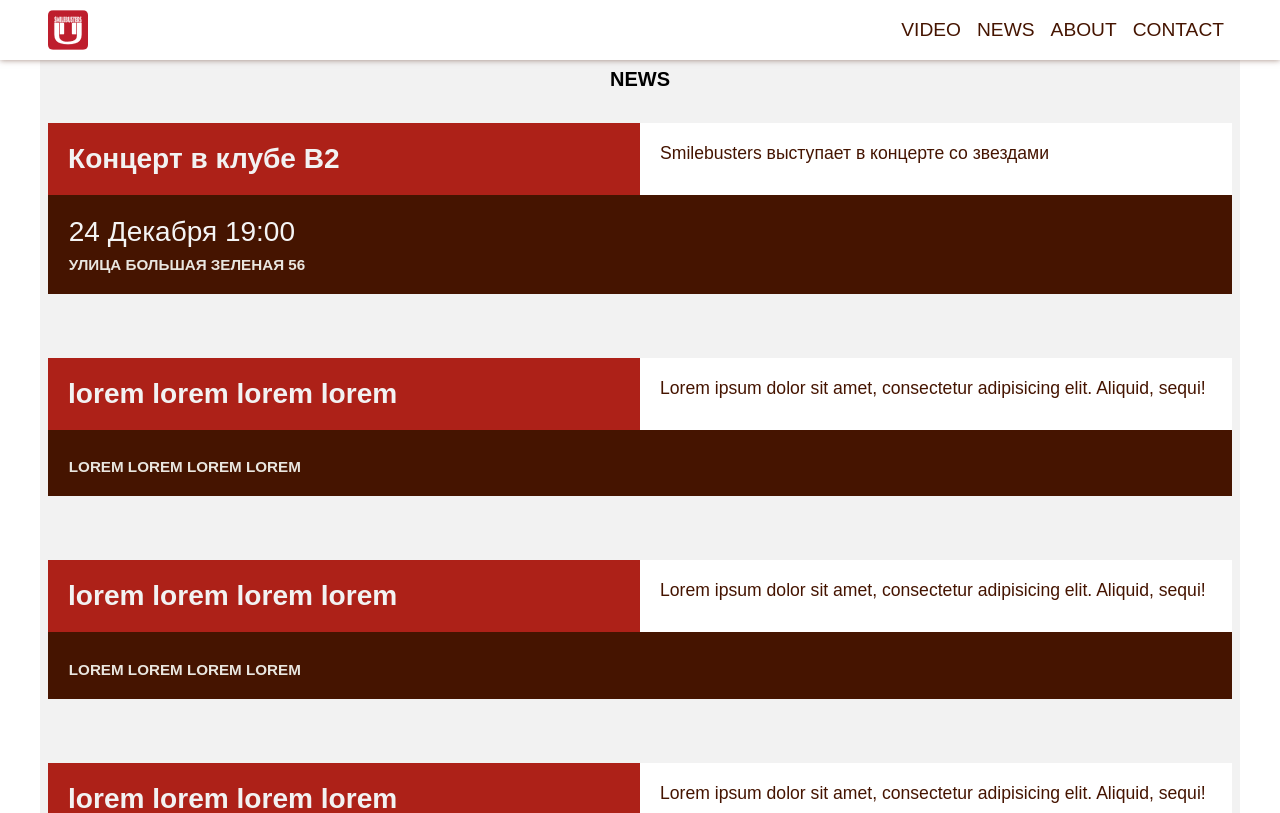
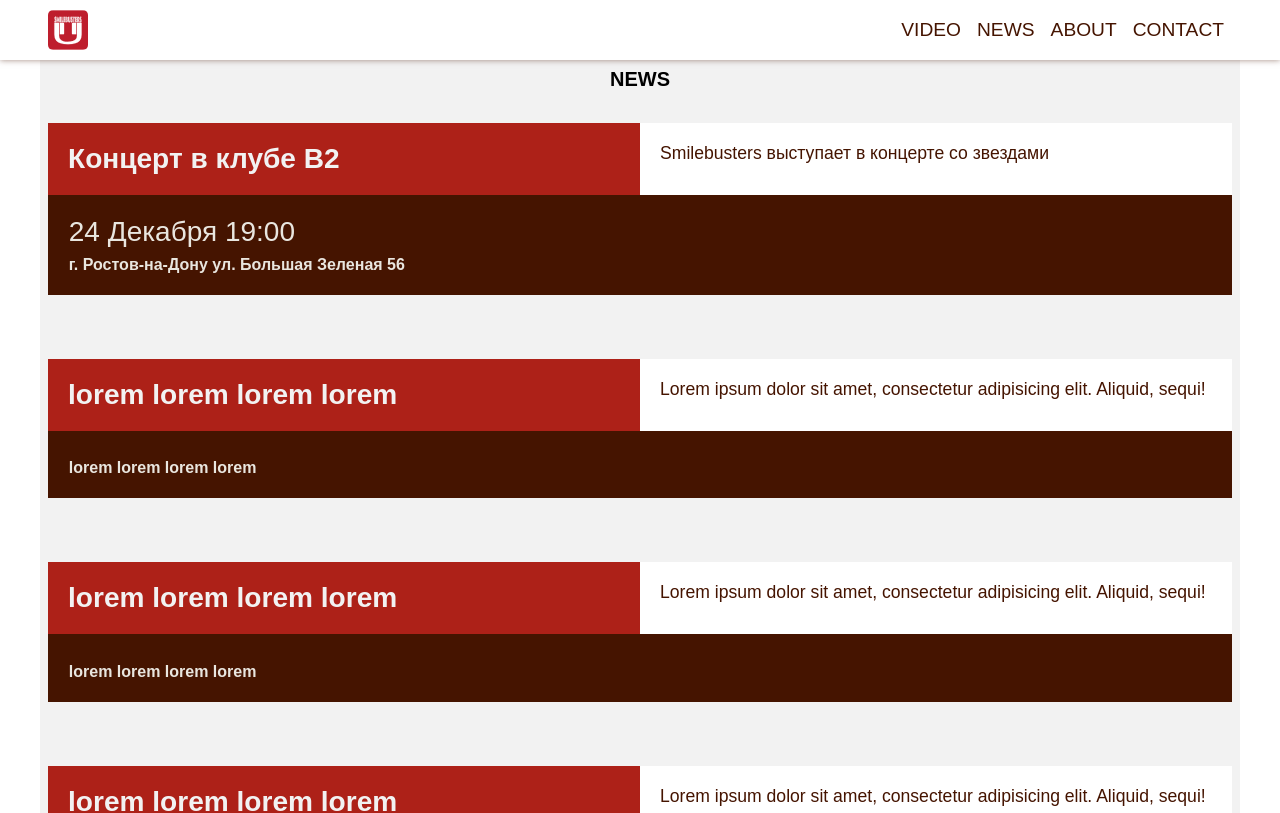
Before and after one commit to eelok/smilebusters, a React (Create React App) app: page /news in a window 1280 px wide. Shown: the top 813 px of the page. Built offline with nearby package versions, Linux system fonts and the light colour scheme.

Commit message:
add style to news page

```diff
--- a/src/pages/news/news-data.js
+++ b/src/pages/news/news-data.js
@@ -4,7 +4,7 @@ const NEWS_DATA = [
         id: 1,
         title: 'Концерт в клубе B2',
         dateTime: '24 Декабря 19:00',
-        place: 'Улица Большая Зеленая 56',
+        place: 'г. Ростов-на-Дону ул. Большая Зеленая 56',
         description: 'Smilebusters выступает в концерте со звездами',
         img_url: 'https://picsum.photos/id/1024/300/200',
     },
--- a/src/pages/news/news-style.scss
+++ b/src/pages/news/news-style.scss
@@ -1,4 +1,4 @@
-.news-page{
+.news-page {
   background-color: var(--color-white-paper);
 }
 
@@ -30,7 +30,7 @@
     color: var(--color-white-paper);
   }
 
-  &__description{
+  &__description {
     padding: 1.25rem;
     font-size: 1.1rem;
     text-align: left;
@@ -41,18 +41,16 @@
 
   &__details-box {
     background-color: var(--secondary-color-choco-brown);
+    color: var(--color-crem-white);
     padding: 1.3rem;
   }
 
   &__date-time {
     font-size: 1.75rem;
-    color: var(--color-white);
   }
 
   &__address {
     padding-top: 0.5rem;
-    font-size: 0.95rem;
-    text-transform: uppercase;
-    color: var(--color-crem-white);
+    font-size: 1rem;
   }
 }
```
